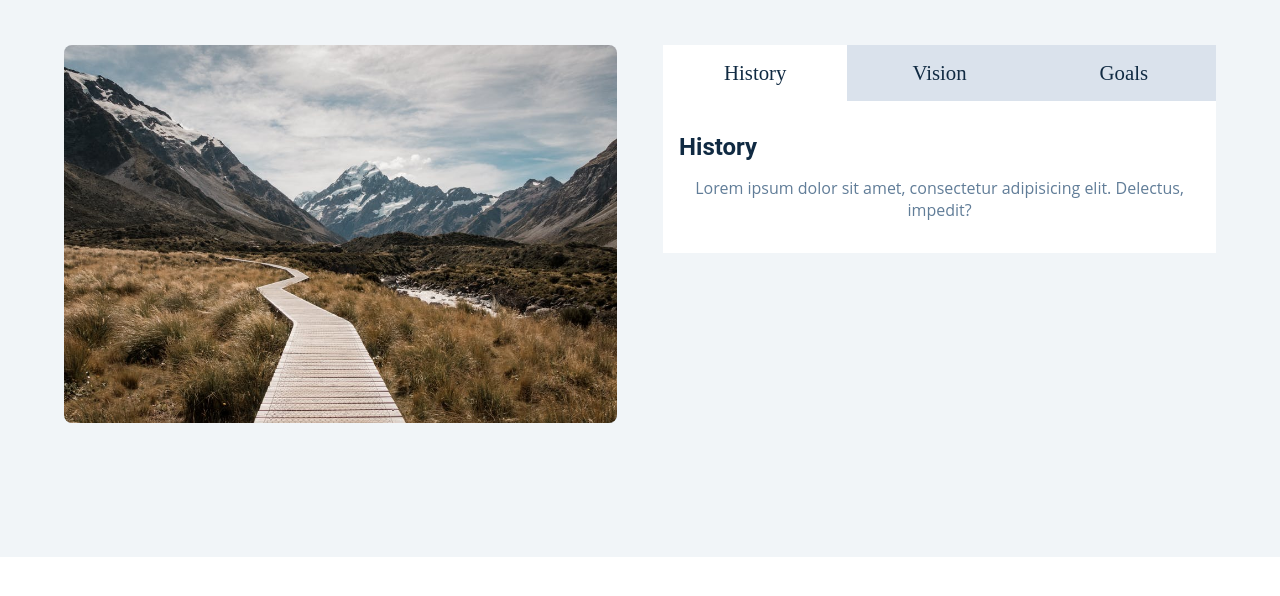
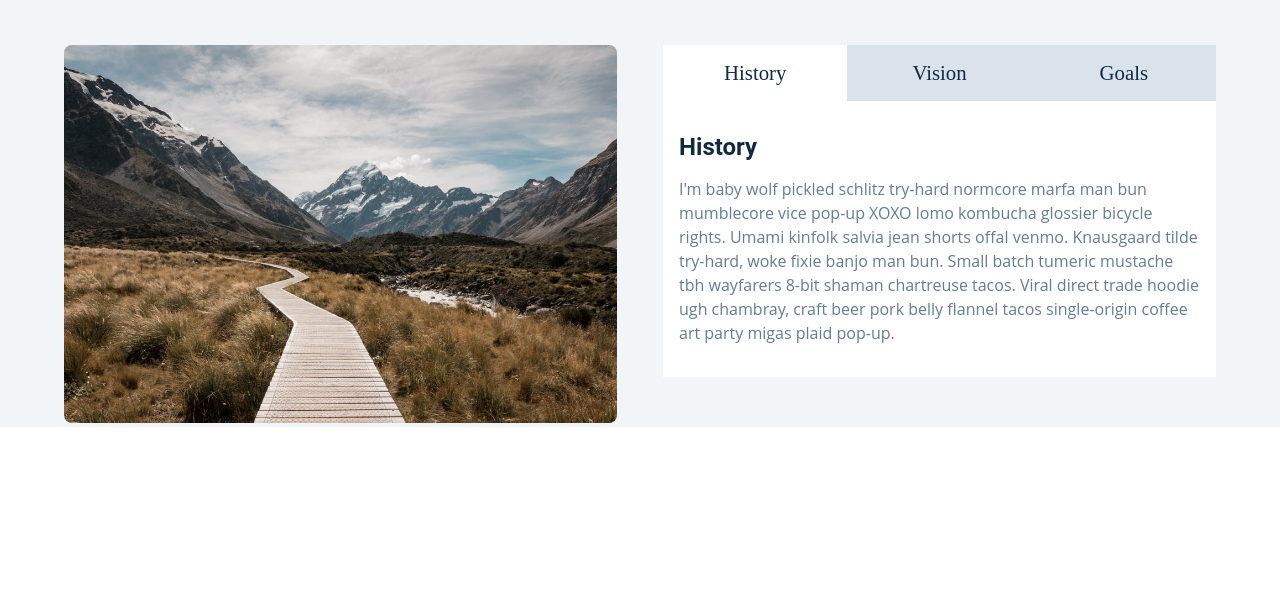
Before and after one commit to almamun2s/Tabs, a plain HTML site: page index.html in a window 1280 px wide. Both pictures are taken after a click on the element "History". Shown: the part 146-742 px from the top of the page. Drawn offline with Linux system fonts and the light colour scheme.

Commit message:
completed

```diff
--- a/css/style.css
+++ b/css/style.css
@@ -76,12 +76,15 @@ img{
 .nt-tab-btn.active{
     background-color: #fff;
 }
-
+.nt-tab-bodies{
+    position: relative;
+}
 .nt-tab-body{
-    /* width: 100%; */
-    /* height: 100%; */
     padding: 2rem 1rem;
     visibility: hidden;
+    position: absolute;
+    width: 100%;
+    /* height: 100%; */
 }
 .nt-tab-body.active{
     background-color: #fff;
@@ -92,3 +95,23 @@ img{
     text-transform: capitalize;
     text-align: left;
 }
+.nt-tab-body p{
+    text-align: left;
+    line-height: 1.5rem;
+}
+
+
+
+
+/* Responsive */
+@media (max-width:1000px) {
+    .nt-main-tab{
+        flex-direction: column;
+    }
+    .nt-tab-left{
+        width: 100%;
+    }
+    .nt-tab-right{
+        width: 100%;
+    }
+}
--- a/index.html
+++ b/index.html
@@ -20,20 +20,22 @@
                         <div class="nt-tab-buttons">
                             <div class="nt-tab-btn active" data-id="history">history</div>
                             <div class="nt-tab-btn" data-id="vision">vision</div>
-                            <div class="nt-tab-btn" data-id="gaols">goals</div>
+                            <div class="nt-tab-btn" data-id="goals">goals</div>
                         </div>
                         <div class="nt-tab-bodies">
                             <div class="nt-tab-body active" id="history">
                                 <h2>history</h2>
-                                <p>Lorem ipsum dolor sit amet, consectetur adipisicing elit. Delectus, impedit?</p>
+                                <p>I'm baby wolf pickled schlitz try-hard normcore marfa man bun mumblecore vice pop-up XOXO lomo kombucha glossier bicycle rights. Umami kinfolk salvia jean shorts offal venmo. Knausgaard tilde try-hard, woke fixie banjo man bun. Small batch tumeric mustache tbh wayfarers 8-bit shaman chartreuse tacos. Viral direct trade hoodie ugh chambray, craft beer pork belly flannel tacos single-origin coffee art party migas plaid pop-up.</p>
                             </div>
                             <div class="nt-tab-body" id="vision">
                                 <h2>vision</h2>
-                                <p>Lorem ipsum dolor sit amet, consectetur adipisicing elit. Delectus, impedit?</p>
+                                <p>Man bun PBR&B keytar copper mug prism, hell of helvetica. Synth crucifix offal deep v hella biodiesel. Church-key listicle polaroid put a bird on it chillwave palo santo enamel pin, tattooed meggings franzen la croix cray. Retro yr aesthetic four loko tbh helvetica air plant, neutra palo santo tofu mumblecore. Hoodie bushwick pour-over jean shorts chartreuse shabby chic. Roof party hammock master cleanse pop-up truffaut, bicycle rights skateboard affogato readymade sustainable deep v live-edge schlitz narwhal.
+
+                                </p>
                             </div>
                             <div class="nt-tab-body" id="goals">
                                 <h2>goals</h2>
-                                <p>Lorem ipsum dolor sit amet, consectetur adipisicing elit. Delectus, impedit?</p>
+                                <p>Chambray authentic truffaut, kickstarter brunch taxidermy vape heirloom four dollar toast raclette shoreditch church-key. Poutine etsy tote bag, cred fingerstache leggings cornhole everyday carry blog gastropub. Brunch biodiesel sartorial mlkshk swag, mixtape hashtag marfa readymade direct trade man braid cold-pressed roof party. Small batch adaptogen coloring book heirloom. Letterpress food truck hammock literally hell of wolf beard adaptogen everyday carry. Dreamcatcher pitchfork yuccie, banh mi salvia venmo photo booth quinoa chicharrones.</p>
                             </div>
                         </div>
                     </div>
--- a/js/script.js
+++ b/js/script.js
@@ -0,0 +1,17 @@
+const btns = document.querySelectorAll('.nt-tab-btn');
+const tabBodies = document.querySelectorAll('.nt-tab-body');
+
+btns.forEach(function(btn){
+    btn.addEventListener('click', function(){
+        btns.forEach(function(btnRemoveActive){
+            btnRemoveActive.classList.remove('active');
+        });
+        btn.classList.add('active');
+        tabBodies.forEach(function(bodyRemoveActive){
+            bodyRemoveActive.classList.remove('active');
+        });
+        let dataIdValus = btn.getAttribute('data-id');
+        tabBody = document.getElementById(dataIdValus);
+        tabBody.classList.add('active');
+    });
+})
```
